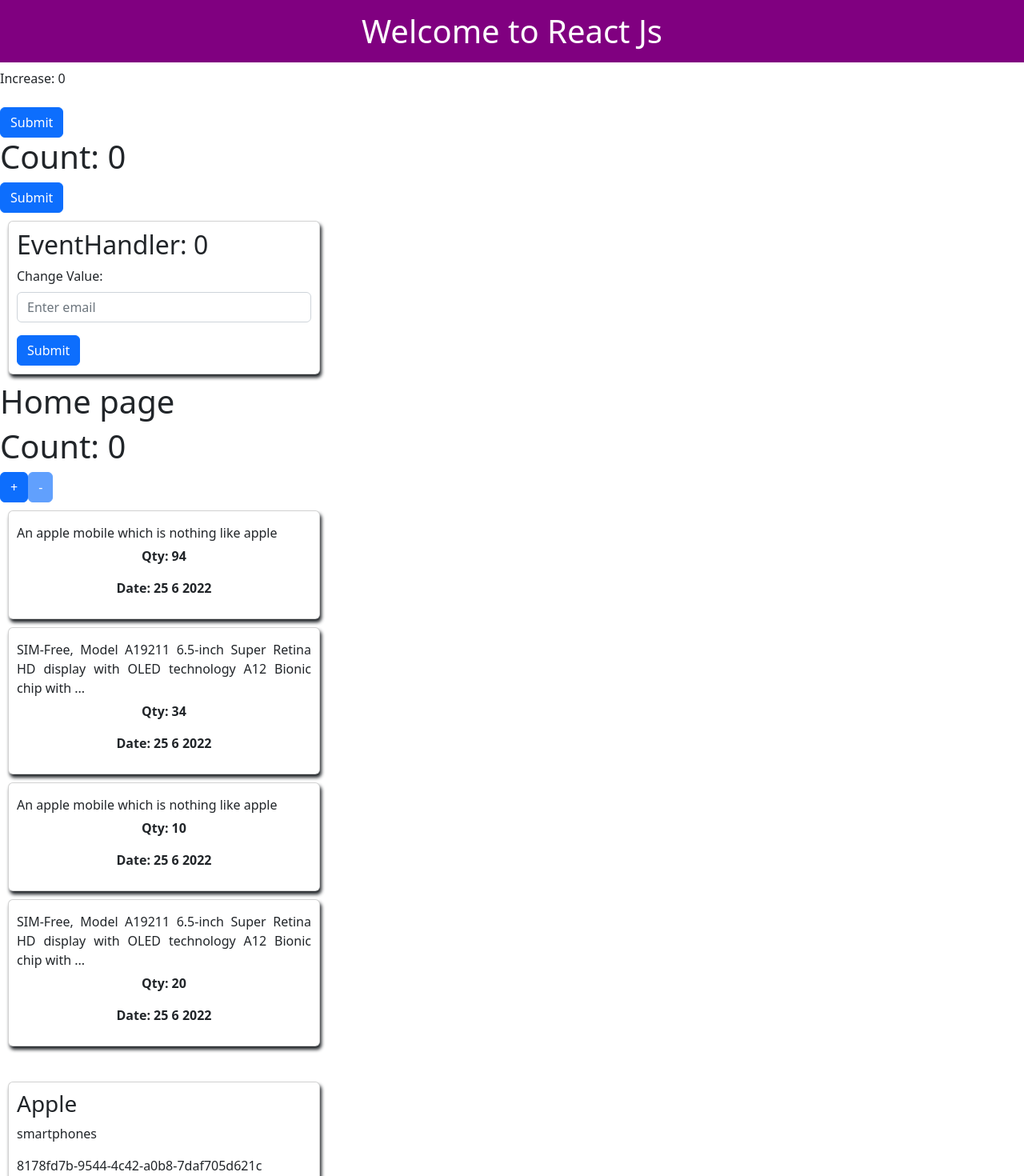
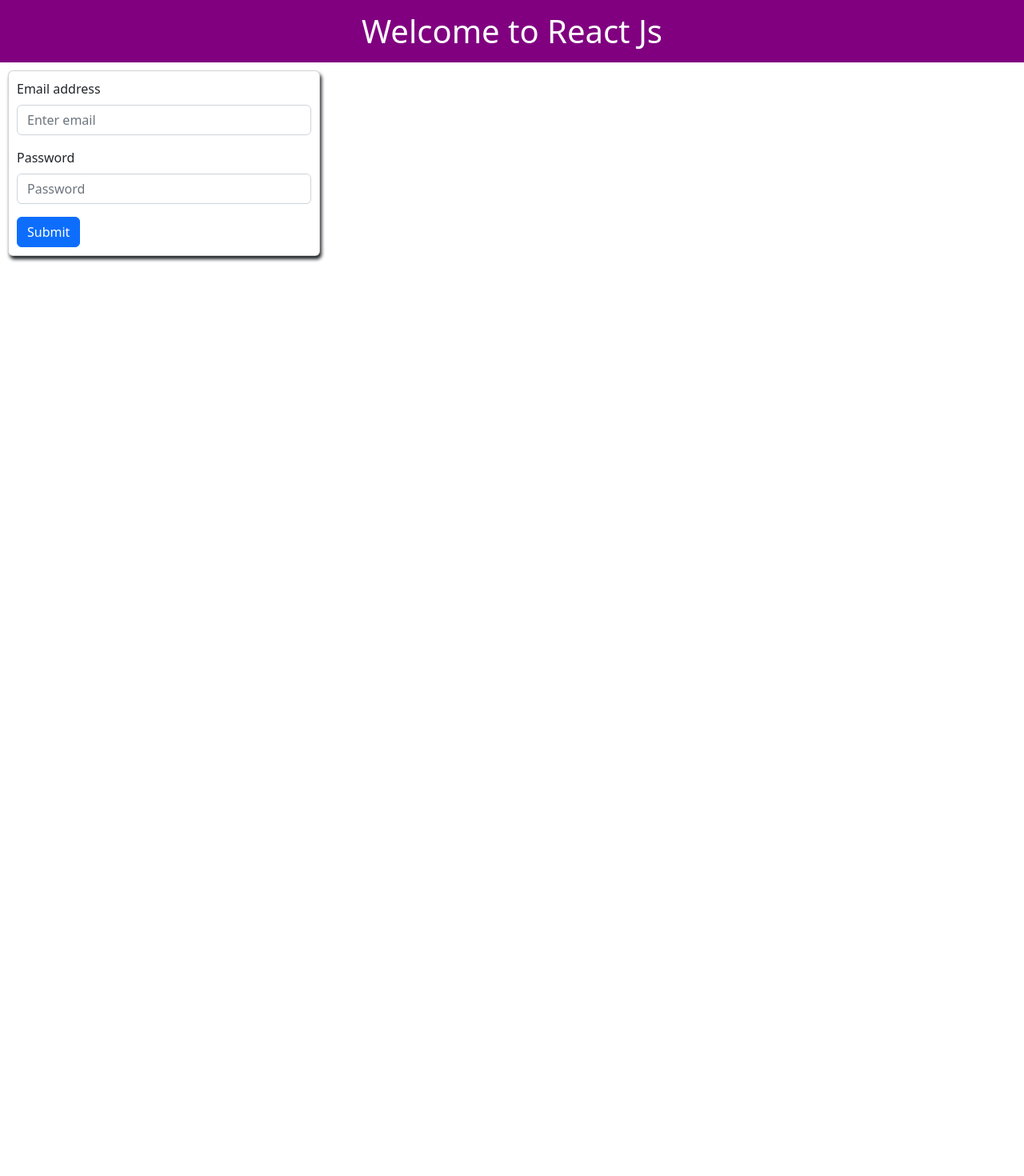
Before and after one commit to furiousnur/React-Basic, a React (Create React App) app: page / in a window 1280 px wide. Shown: the top 1470 px of the page at 80% size. After the commit the page ends 800 px from the top, so only its background shows below. Built offline with nearby package versions, Linux system fonts and the light colour scheme.

Commit message:
controlled component, collect data from form

```diff
--- a/src/App.js
+++ b/src/App.js
@@ -10,41 +10,41 @@
 import EventHandler from "./components/EventHandler/index";
 import HookUseState from "./components/HookUseState/index";
 import Index2 from "./components/HookUseState/Index2";
+import FormIndex from "./components/Form/FormIndex";
 
 function Welcome(){
     return React.createElement("h1",{},"Welcome function component");
 }
 
 function App() {
-    let items = [];
+    // let items = [];
     //start for loop
         // for (let x = 0; x<Data.length; x++){
         //     items.push(<Card title={Data[x].title} detail={Data[x].description} stock={Data[x].stock}/>)
         // }
     //end for loop
     //start map
-       items = Data.map((item, index) => <Card key={index} titel={item.title} detail={item.description} stock={item.stock}/>)
+    //    items = Data.map((item, index) => <Card key={index} titel={item.title} detail={item.description} stock={item.stock}/>)
     //end map
   return (
       <div>
         <h1 className="headingStyle">Welcome to React Js</h1>
-          {/*Hook*/}
-          <HookUseState />
-          <Index2 />
-          <EventHandler />
-          <ConditionalRendering />
-          <State />
-          {/*<Card title={Data[0].title} detail={Data[0].description} stock={Data[0].stock}/> */}
-          {items}
-          <br/>
-          <List />
-          <br/>
-          <NestedMapping />
-          <ClassComponent name="This is class component using props"/>
-          <br/>
-          <Welcome />
-
-          <Card3 />
+          <FormIndex />
+          {/*<HookUseState />*/}
+          {/*<Index2 />*/}
+          {/*<EventHandler />*/}
+          {/*<ConditionalRendering />*/}
+          {/*<State />*/}
+          {/*/!*<Card title={Data[0].title} detail={Data[0].description} stock={Data[0].stock}/> *!/*/}
+          {/*{items}*/}
+          {/*<br/>*/}
+          {/*<List />*/}
+          {/*<br/>*/}
+          {/*<NestedMapping />*/}
+          {/*<ClassComponent name="This is class component using props"/>*/}
+          {/*<br/>*/}
+          {/*<Welcome />*/}
+          {/*<Card3 />*/}
       </div>
   );
 }
--- /dev/null
+++ b/src/components/Form/FormIndex.js
@@ -0,0 +1,48 @@
+import React, {useState} from 'react';
+import Button from 'react-bootstrap/Button';
+import Form from 'react-bootstrap/Form';
+
+function FormIndex() {
+    const [password, setPassword] = useState("");
+    const [email, setEmail] = useState("");
+
+    const submitHandle = (e) =>{
+        let userInfo = {
+            email,
+            password
+        }
+        // console.log("form submitted")
+        console.log(userInfo)
+        e.preventDefault();
+    }
+    const emailHandle = (e) =>{
+        // console.log(e.target.value)
+        setEmail(e.target.value)
+    }
+    const passwordHandle = (e) =>{
+        setPassword(e.target.value)
+    }
+
+    return (
+        <div>
+            <div className="card">
+                <Form onClick={submitHandle}>
+                    <Form.Group className="mb-3" controlId="formBasicEmail">
+                        <Form.Label>Email address</Form.Label>
+                        <Form.Control onChange={emailHandle} value={email} type="email" placeholder="Enter email" required/>
+                    </Form.Group>
+
+                    <Form.Group className="mb-3" controlId="formBasicPassword">
+                        <Form.Label>Password</Form.Label>
+                        <Form.Control onChange={passwordHandle} value={password} type="password" placeholder="Password" required />
+                    </Form.Group>
+                    <Button variant="primary" type="submit">
+                        Submit
+                    </Button>
+                </Form>
+            </div>
+        </div>
+    );
+}
+
+export default FormIndex;
```
